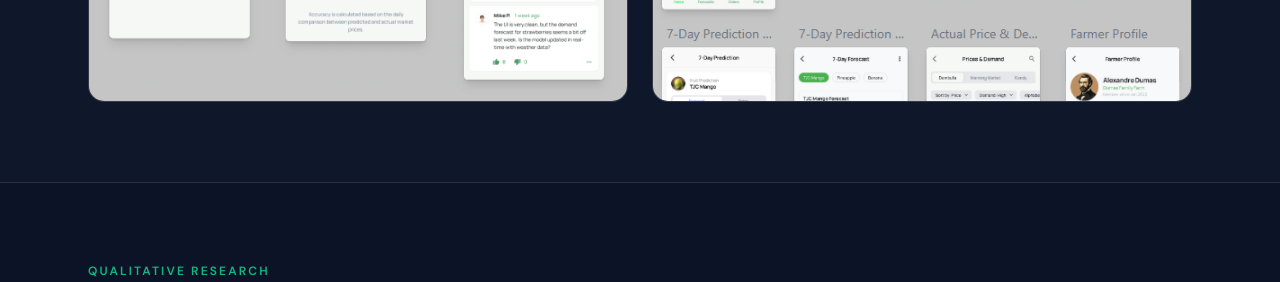
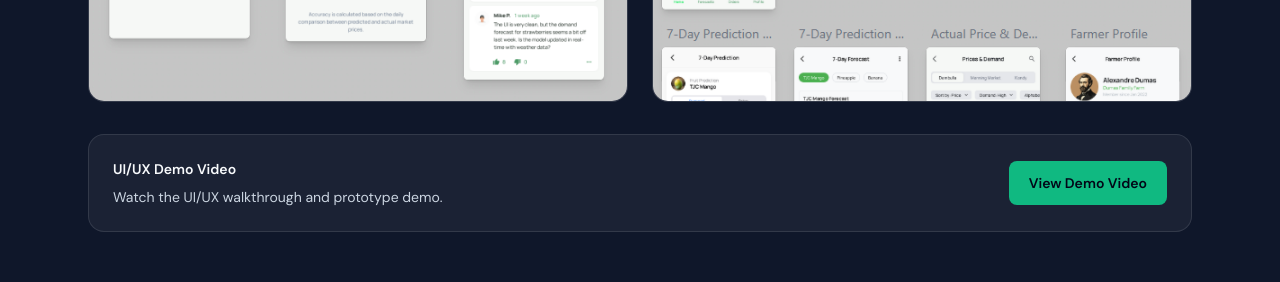
Before and after one commit to AashaniSamarakoon/Research-Website, a React (Vite) app: page / in a window 1280 px wide. Shown: the part 7200-7482 px from the top of the page. Built offline with nearby package versions, Linux system fonts and the light colour scheme.

Commit message:
ui/ux video

```diff
--- a/src/content/freshrouteContent.js
+++ b/src/content/freshrouteContent.js
@@ -356,6 +356,11 @@ export const uiDesigns = [
   },
 ];
 
+export const uiDemo = {
+  label: "UI/UX Demo Video",
+  href: "https://onedrive.live.com/",
+};
+
 export const interviews = [
   {
     quote:
--- a/src/pages/Home.jsx
+++ b/src/pages/Home.jsx
@@ -21,6 +21,7 @@ import {
   supervisors,
   teamMembers,
   testing,
+  uiDemo,
   uiDesigns,
 } from "../content/freshrouteContent";
 
@@ -668,6 +669,29 @@ export default function Home() {
             </div>
           ))}
         </div>
+
+        <div className="mx-auto mt-8 max-w-6xl px-6">
+          <div className="rounded-2xl border border-white/10 bg-white/5 p-6">
+            <div className="flex flex-col gap-4 sm:flex-row sm:items-center sm:justify-between">
+              <div>
+                <div className="text-sm font-semibold text-slate-50">
+                  {uiDemo.label}
+                </div>
+                <p className="mt-2 text-sm text-slate-300">
+                  Watch the UI/UX walkthrough and prototype demo.
+                </p>
+              </div>
+              <a
+                href={uiDemo.href}
+                target="_blank"
+                rel="noreferrer"
+                className="inline-flex items-center justify-center rounded-lg bg-secondary px-5 py-3 text-sm font-semibold text-slate-950 hover:opacity-90"
+              >
+                View Demo Video
+              </a>
+            </div>
+          </div>
+        </div>
       </section>
 
       <div className="divider" />
```
